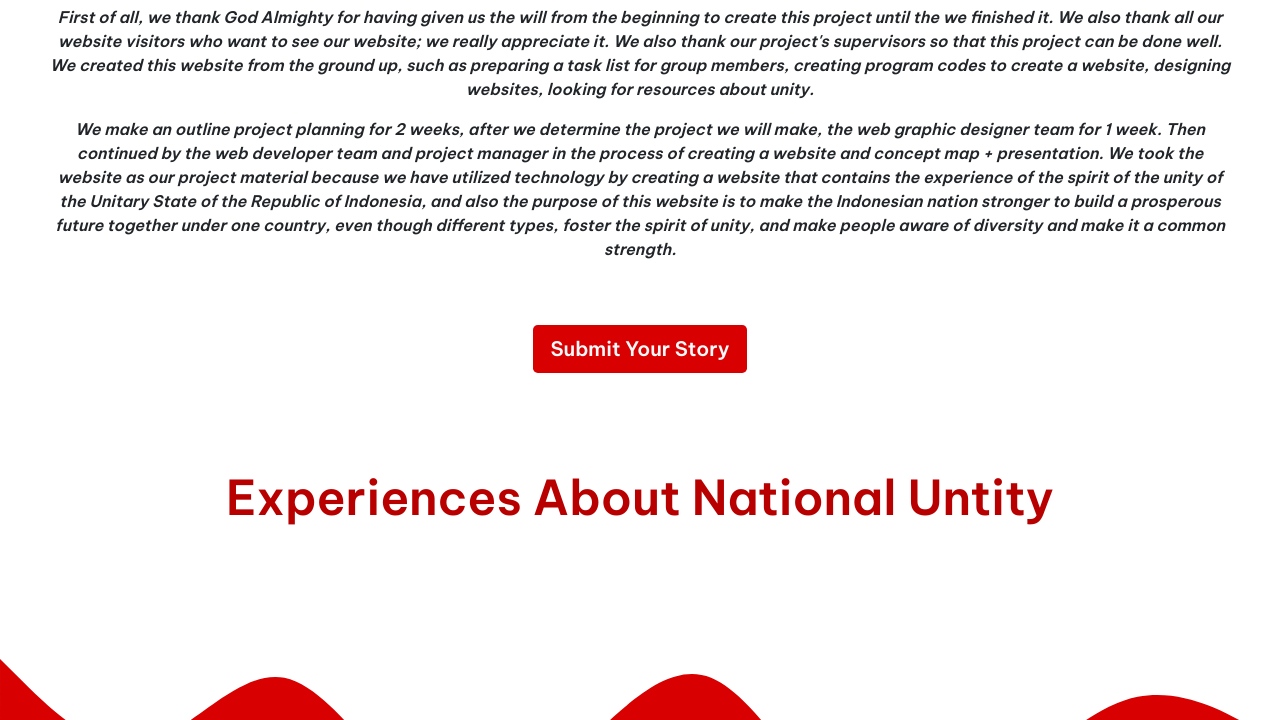
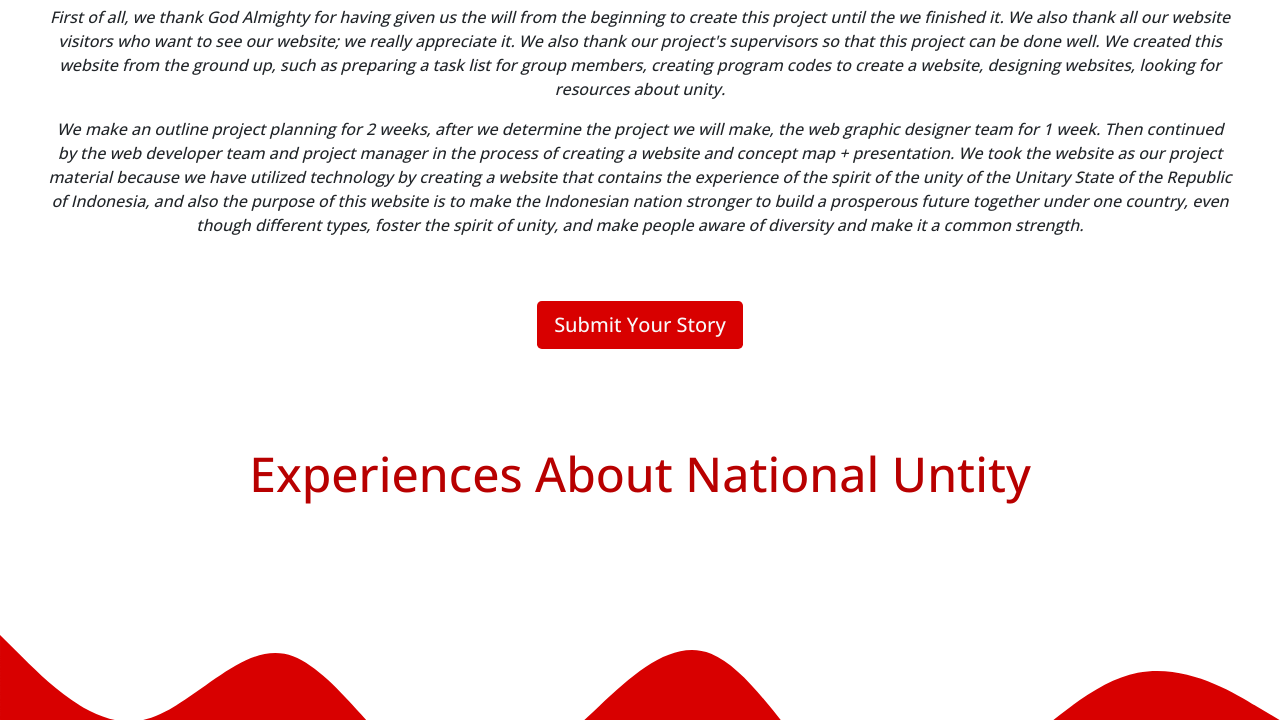
Before and after one commit to Reubenthekiwi/The-Voices-of-Unity, a plain HTML site: page public/index.html in a window 1280 px wide. Shown: the part 312-1032 px from the top of the page. Drawn offline with nearby package versions, Linux system fonts and the light colour scheme; no server answers.

Commit message:
Fixed the font.

```diff
--- a/public/index.html
+++ b/public/index.html
@@ -9,7 +9,7 @@
     <!-- Custom font(s) from Google Fonts. -->
     <link rel="preconnect" href="https://fonts.googleapis.com">
     <link rel="preconnect" href="https://fonts.gstatic.com" crossorigin>
-    <link href="https://fonts.googleapis.com/css2?family=Be+Vietnam+Pro:wght@600&display=swap" rel="stylesheet">
+    <link href="https://fonts.googleapis.com/css2?family=Open+Sans:wght@500&display=swap" rel="stylesheet">
 
     <!-- Bootstrap's CSS. -->
     <link href="https://cdn.jsdelivr.net/npm/bootstrap@5.1.3/dist/css/bootstrap.min.css" rel="stylesheet"
--- a/public/style.css
+++ b/public/style.css
@@ -1,6 +1,6 @@
 /* page's component */
 body {
-    font-family: "Be Vietnam Pro", sans-serif;
+    font-family: "Open Sans", sans-serif;
     background-color: #ffffff;
 }
 
```
